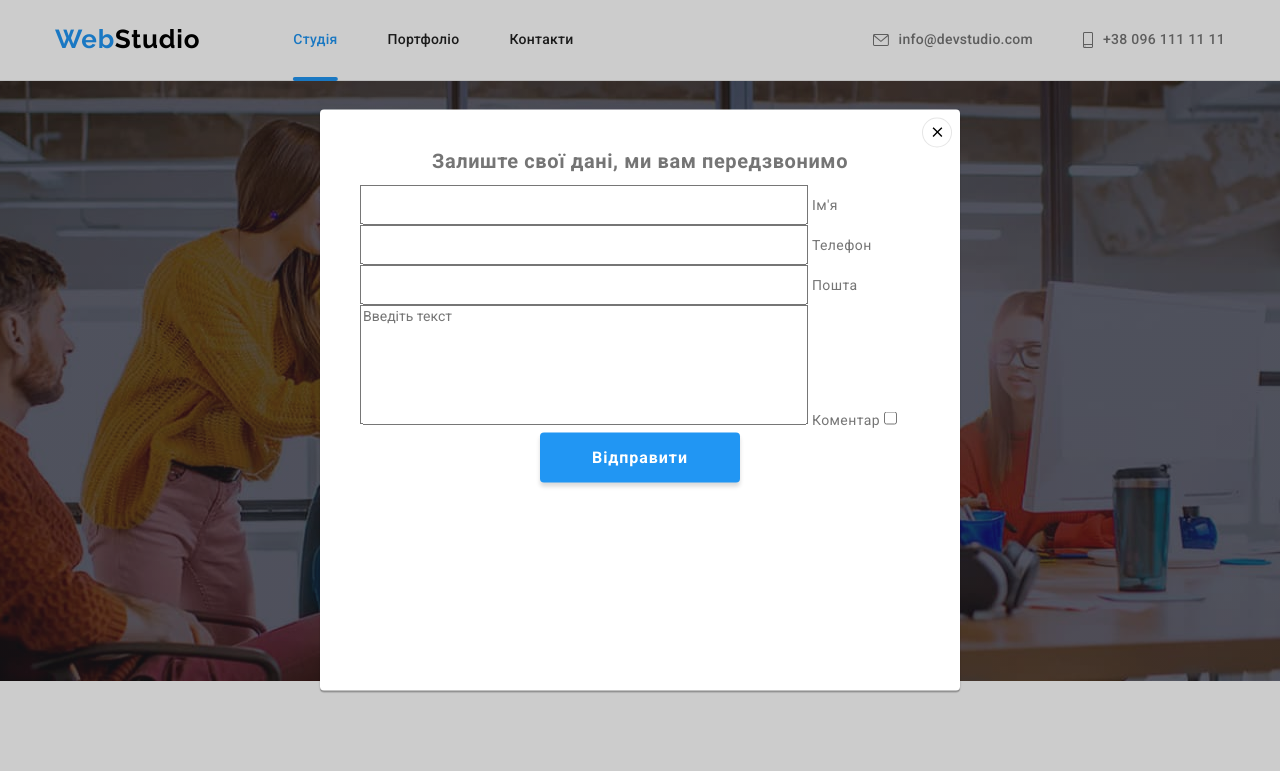
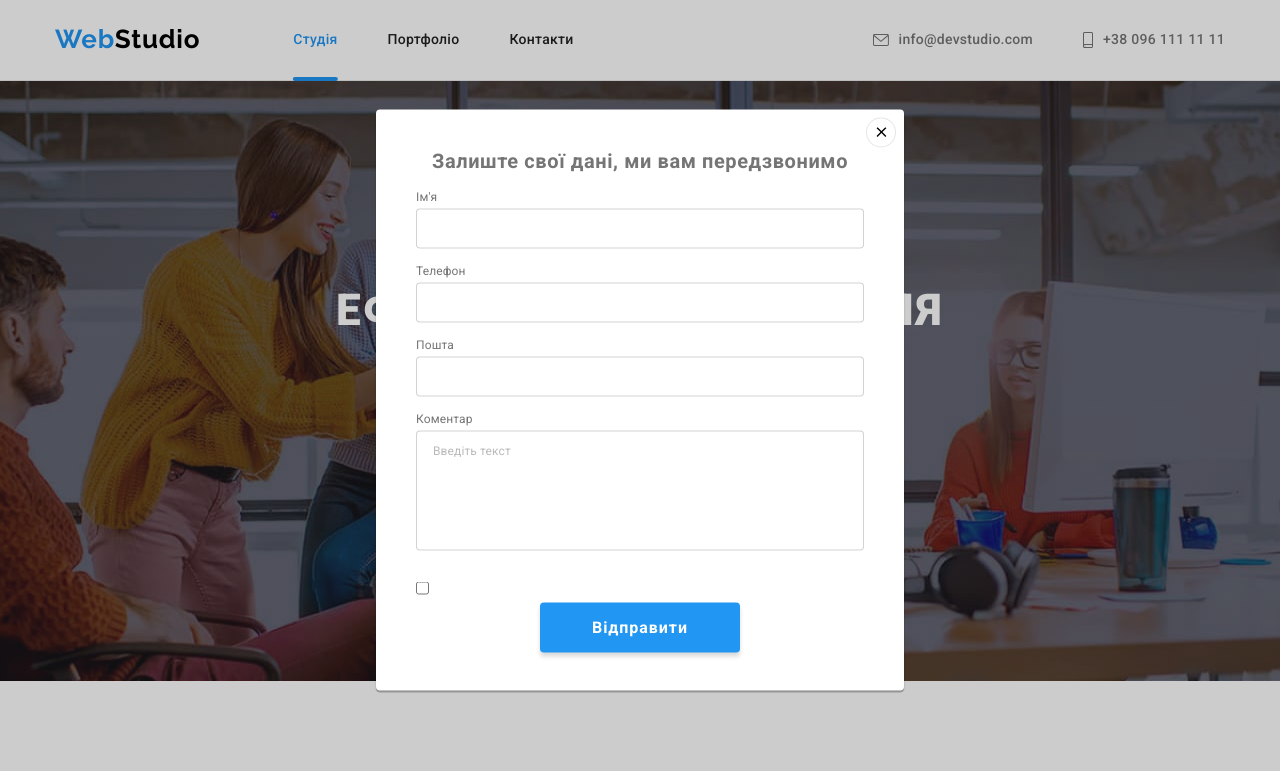
Before and after one commit to YuriiKhomik/goit-markup-hw-06, a plain HTML site: page index.html in a window 1280 px wide. Both pictures are taken after a click on the button "Замовити послугу". Shown: the top 771 px of the page. Drawn offline with nearby package versions, Linux system fonts and the light colour scheme.

Commit message:
modal window styles without icons

```diff
--- a/css/styles.css
+++ b/css/styles.css
@@ -875,8 +875,8 @@ img {
     top: 50%;
     left: 50%;
 
-    min-width: 528px;
-    min-height: 581px;
+    max-width: 528px;
+    max-height: 581px;
     padding: 40px;
 
     background-color: #FFFFFF;
@@ -927,15 +927,29 @@ img {
 .form-input {
     width: 448px;
     height: 40px;
+    margin-bottom: 10px;
+    padding: 11px 12px;
+    border: 1px solid rgba(33, 33, 33, 0.2);
+    border-radius: 4px;
 }
 
 .form-textarea {
     width: 448px;
     height: 120px;
+    margin-bottom: 20px;
     resize: none;
+    border: 1px solid rgba(33, 33, 33, 0.2);
+    border-radius: 4px;
+    padding: 12px 16px;
 }
 
-
+.form-textarea::placeholder {
+    font-weight: 400;
+    font-size: 12px;
+    line-height: 1.17;
+    letter-spacing: 0.01em;
+    color: rgba(117, 117, 117, 0.5);
+}
 
 .modal-submit {
     display: flex;
@@ -956,10 +970,22 @@ img {
     font-size: 16px;
     line-height: 1.88;
     letter-spacing: 0.06em;
-
 }
 
-.modal-submit-containe {
+.modal-submit:hover {
+    cursor: pointer;
+}
+
+.modal-submit-container {
     width: 100%;
     display: block;
 }
+
+.form-label {
+    font-weight: 400;
+    font-size: 12px;
+    line-height: 1.17;
+    letter-spacing: 0.01em;
+    color: var(--primary-text-color);
+    margin-bottom: 4px;
+}
--- a/index.html
+++ b/index.html
@@ -447,26 +447,26 @@
 
         <form class="modal-form">
           <label class="form-field">
+            <span class="form-label">Ім'я</span>
             <input class="form-input" type="text" name="name">
-            <span class="form-label">Ім'я</span>
             <span class="modal-icon"></span>
           </label>
 
           <label class="form-field">
+            <span class="form-label">Телефон</span>
             <input class="form-input" type="tel" name="tel">
-            <span class="form-label">Телефон</span>
             <span class="modal-icon"></span>
           </label>
 
           <label class="form-field">
+            <span class="form-label">Пошта</span>
             <input class="form-input" type="email" name="email">
-            <span class="form-label">Пошта</span>
             <span class="modal-icon"></span>
           </label>
 
           <label class="form-field">
+            <span class="form-label">Коментар</span>
             <textarea class="form-textarea" name="comment" rows="8" placeholder="Введіть текст"></textarea>
-            <span class="form-label">Коментар</span>
           </label>
           <label class="form-field">
             <input type="checkbox" name="agreement">
```
